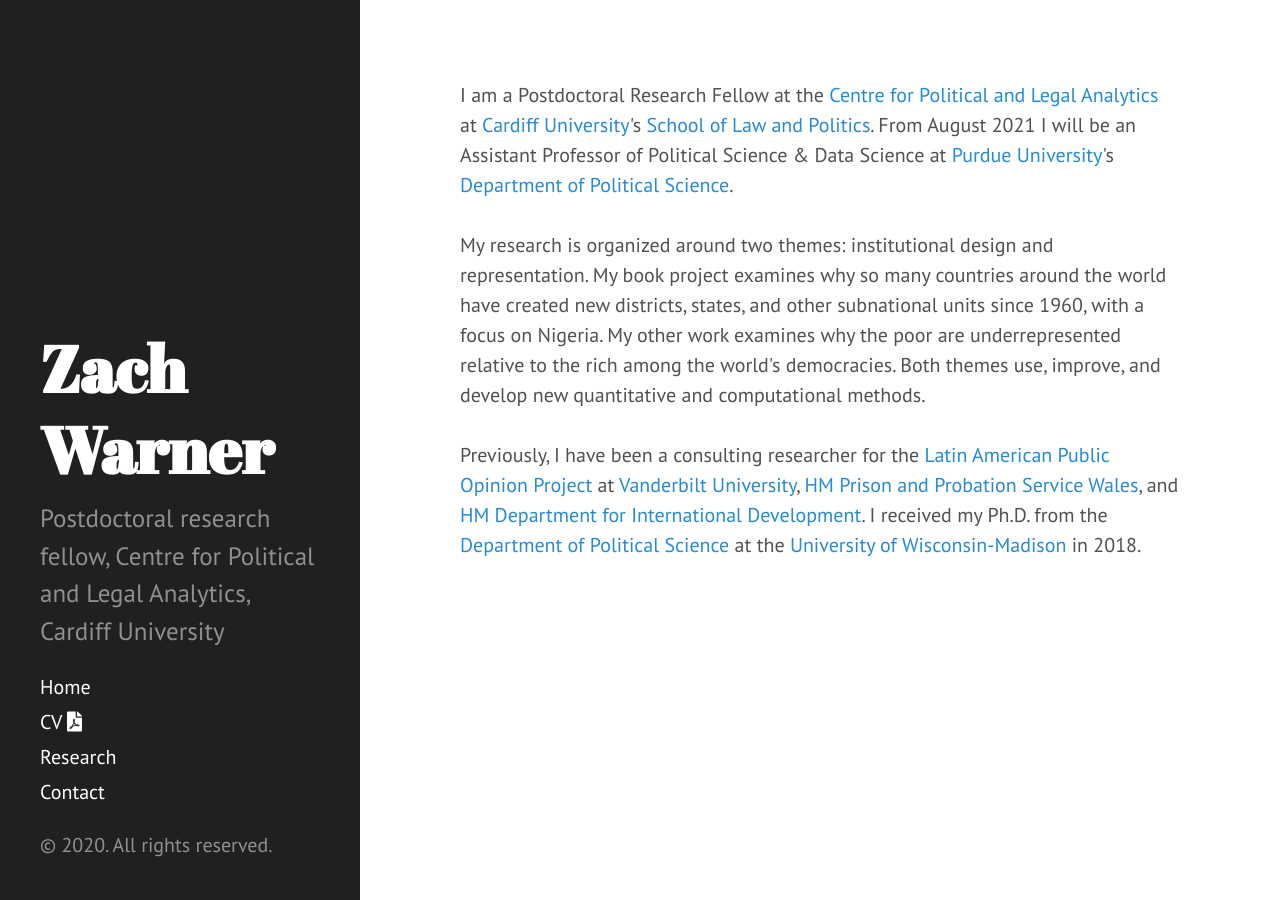
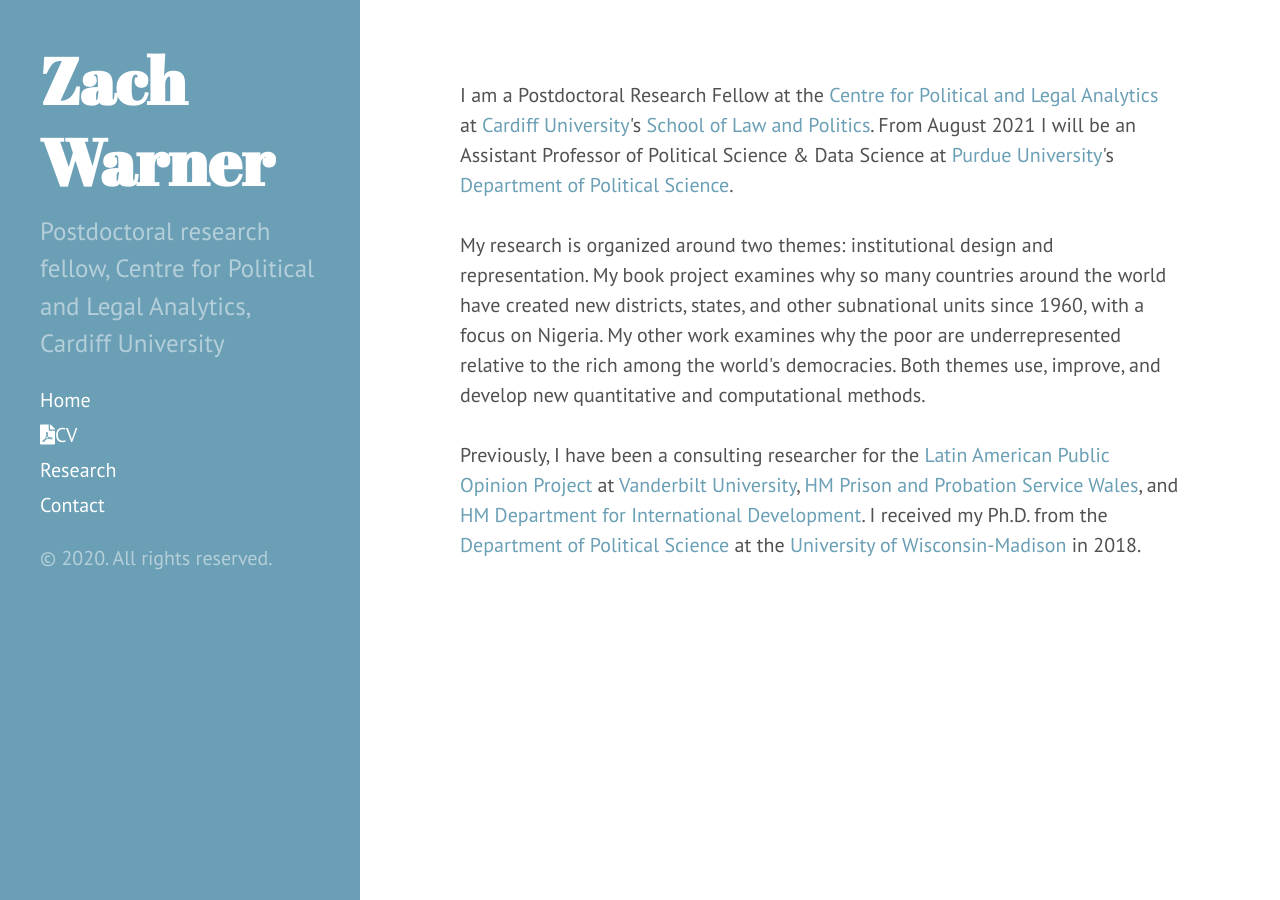
Before and after one commit to zachwarner/zachwarner.github.io, a Jekyll site: the page built from index.html, in a window 1280 px wide. Built offline with Jekyll 4.4.1, drawn with Linux system fonts in a browser that asks for light colours.

Commit message:
Theme option test
- make sidebar from top
- implement blue theme

```diff
--- a/_includes/sidebar.html
+++ b/_includes/sidebar.html
@@ -1,5 +1,5 @@
 <div class="sidebar">
-  <div class="container sidebar-sticky">
+  <div class="container">
     <div class="sidebar-about">
       <h1> {{ site.title }} </h1>
       <p class="lead">{{ site.description }}</p>
@@ -8,29 +8,10 @@
     <nav class="sidebar-nav">
 
       <a class="sidebar-nav-item" href='{{ "/" | relative_url }}'>Home</a>
-      <a class="sidebar-nav-item" href='{{ "/download/Warner-CV.pdf" | relative_url }}'>CV <i class='fas fa-file-pdf'></i></a>
+      <a class="sidebar-nav-item" href='{{ "/download/Warner-CV.pdf" | relative_url }}'><i class='fas fa-file-pdf'></i>CV</a>
       <a class="sidebar-nav-item" href='{{ "/research" | relative_url }}'>Research</a>
       <a class="sidebar-nav-item" href='{{ "/contact" | relative_url }}'>Contact</a>
-      <!--
-      <a class="sidebar-nav-item{% if page.url == site.baseurl %} active{% endif %}" href="{{ site.baseurl }}">Home</a>
 
-      {% comment %}
-        The code below dynamically generates a sidebar nav of pages with
-        `layout: page` in the front-matter. See readme for usage.
-      {% endcomment %}
-
-      {% assign pages_list = site.pages %}
-      {% for node in pages_list %}
-        {% if node.title != null %}
-          {% if node.layout == "page" %}
-            <a class="sidebar-nav-item{% if page.url == node.url %} active{% endif %}" href="{{ node.url }}">{{ node.title }}</a>
-          {% endif %}
-        {% endif %}
-      {% endfor %}-->
-
-      <!-- <a class="sidebar-nav-item" href="{{ site.github.repo }}/archive/v{{ site.version }}.zip">Download</a> -->
-      <!-- <a class="sidebar-nav-item" href="{{ site.github.repo }}">GitHub project</a> -->
-      <!-- <span class="sidebar-nav-item">Currently v{{ site.version }}</span> -->
     </nav>
 
     <p>&copy; {{ site.time | date: '%Y' }}. All rights reserved.</p>
--- a/_layouts/default.html
+++ b/_layouts/default.html
@@ -3,7 +3,7 @@
 
   {% include head.html %}
 
-  <body>
+  <body class="theme-base-0d">
 
     {% include sidebar.html %}
 
```
